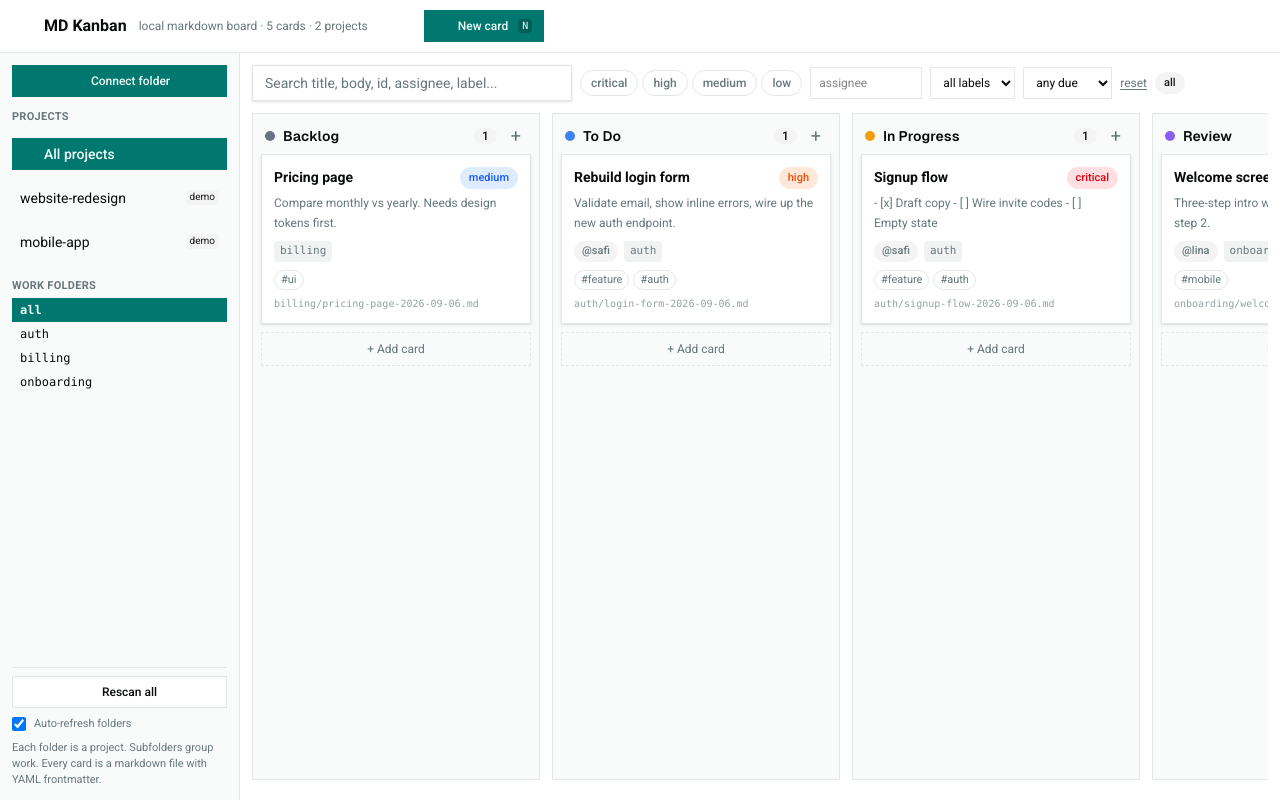
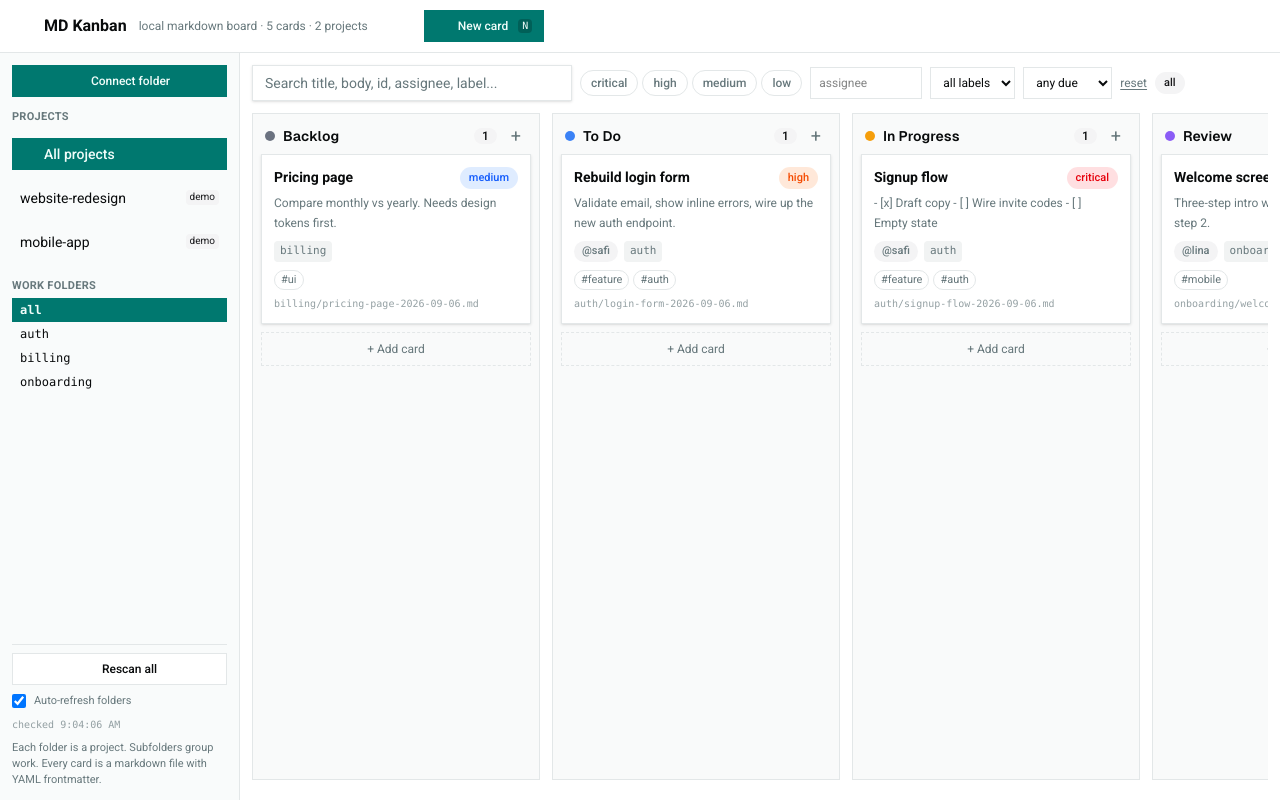
Before and after one commit to Abdulkader-Safi/md-kanban, a Vue app: page / in a window 1280 px wide. Built offline with nearby package versions, Linux system fonts and the light colour scheme; some icons are missing.

Commit message:
Show last folder check time in sidebar

```diff
--- a/src/components/ProjectSidebar.vue
+++ b/src/components/ProjectSidebar.vue
@@ -1,4 +1,5 @@
 <script setup lang="ts">
+import { computed } from 'vue'
 import { IconFolderOpen, IconLayoutGrid, IconPlugOff, IconRefresh } from '@tabler/icons-vue'
 import UiButton from '@/components/ui/UiButton.vue'
 import {
@@ -10,7 +11,11 @@ import {
   workspaces,
 } from '@/stores/board'
 
-const { projects, selectedProjectId, selectedWorkspace, loading, fsSupported, autoRefresh } = useBoard()
+const { projects, selectedProjectId, selectedWorkspace, loading, fsSupported, autoRefresh, lastCheck } = useBoard()
+
+const lastCheckLabel = computed(() =>
+  lastCheck.value ? lastCheck.value.toLocaleTimeString() : 'never',
+)
 
 function selectProject(id: string | 'all') {
   selectedProjectId.value = id
@@ -78,6 +83,7 @@ function selectProject(id: string | 'all') {
         <input type="checkbox" v-model="autoRefresh" class="h-3.5 w-3.5 accent-[rgb(var(--sidebar-accent))]" />
         Auto-refresh folders
       </label>
+      <p class="font-mono text-[10px] text-muted-foreground/70">checked {{ lastCheckLabel }}</p>
       <p class="text-[11px] leading-4 text-muted-foreground">
         Each folder is a project. Subfolders group work. Every card is a markdown file with YAML frontmatter.
       </p>
--- a/src/stores/board.ts
+++ b/src/stores/board.ts
@@ -62,6 +62,8 @@ function loadPrefs(): Prefs {
 
 const autoRefresh = ref(true)
 export { autoRefresh }
+const lastCheck = ref<Date | null>(null)
+export { lastCheck }
 
 const handles: Record<string, any> = {}
 
@@ -76,6 +78,7 @@ export function useBoard() {
     selectedProjectId,
     selectedWorkspace,
     autoRefresh,
+    lastCheck,
     columns: DEFAULT_COLUMNS,
   }
 }
@@ -190,6 +193,7 @@ async function pollOnce() {
     }
   } finally {
     polling = false
+    lastCheck.value = new Date()
   }
 }
 
@@ -346,6 +350,7 @@ export async function rescanProject(projectId: string, opts: RescanOptions = {})
     )
     tasks.value = [...tasks.value.filter((t) => t.project !== proj.name), ...parsed]
     await persistFsSnapshot()
+    lastCheck.value = new Date()
   } finally {
     if (!quiet) loading.value = false
   }
@@ -389,6 +394,7 @@ export async function rescanAll(opts: RescanOptions = {}) {
     } else if (!quiet) {
       error.value = `Showing saved tasks for ${failed.join(', ')}. Click rescan to reconnect the folders.`
     }
+    lastCheck.value = new Date()
   } finally {
     if (!quiet) loading.value = false
   }
```
